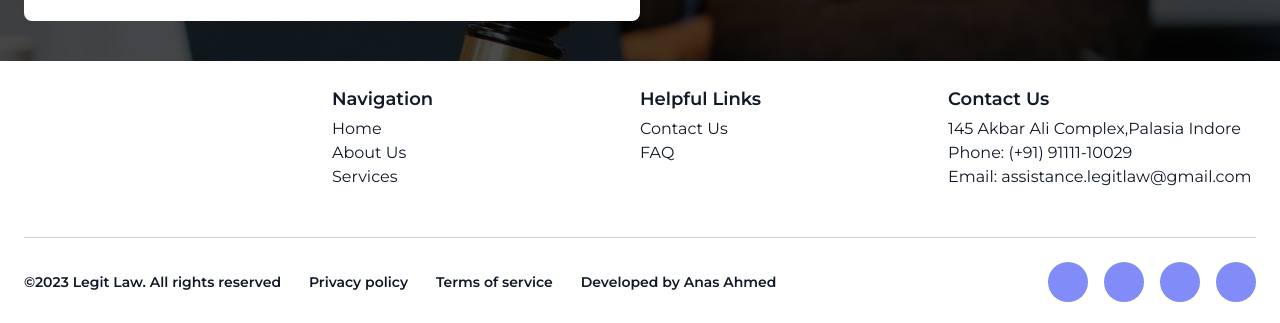
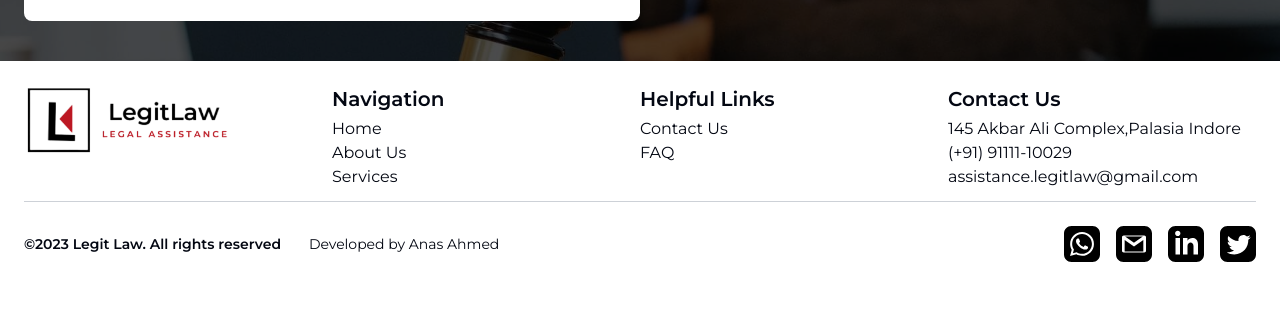
Before and after one commit to Anas-Rehberlik/Legit-Law.co.in, a website built with Vite: page index.html in a window 1280 px wide. Shown: the part 2886-3209 px from the top of the page. After the commit the page ends 3172 px from the top, so only its background shows below. Built offline with nearby package versions, Linux system fonts and the light colour scheme; files whose address does not match are found by name.

Commit message:
Style: Updated footer design

```diff
--- a/footer.html
+++ b/footer.html
@@ -1,44 +1,45 @@
-
 
   <!-- Foootar  Start-->
-  <footer class="py-6 bg-white text-gray-900 font-Montserrat ">
+  <footer class="py-6 bg-white text-gray-950 font-Montserrat ">
 
     <div class="container px-6 mx-auto space-y-6 divide-y divide-gray-400 md:space-y-12 divide-opacity-50 ">
 
       <div class="grid grid-cols-6 lg:grid-cols-12  pb-0 ">
         <div class="pb-6 col-span-full md:pb-0 md:col-span-3  ">
-          <a rel="noopener noreferrer" href="#" class="flex justify-center space-x-3 md:justify-start">
-            <div class="flex items-center justify-center w-52 h-auto">
-              <img src="images/logo2new.png" alt="">
+          <a rel="noopener noreferrer" href="/index.html#Home" class="flex justify-center space-x-3 md:justify-start">
+            <div class="flex items-center justify-center w-52 h-auto bg-white">
+              <img src="/assets/images/logo.png" alt="">
             </div>
           </a>
         </div>
 
 
         <div class="col-span-6 text-center md:text-left md:col-span-3 ">
-          <p class="pb-1 text-lg font-bold">Navigation</p>
+          <p class="pb-1 text-lg md:text-xl font-bold">Navigation</p>
           <ul>
             <li>
-              <a rel="noopener noreferrer" href="/index.html" class="hover:text-indigo-400">Home</a>
+              <a rel="noopener noreferrer" href="/index.html" class="hover:font-bold hover:text-gray-700  ">Home</a>
             </li>
             <li>
-              <a rel="noopener noreferrer" href="/about.html" class="hover:text-indigo-400">About Us</a>
+              <a rel="noopener noreferrer" href="/about.html" class="hover:text-gray-700  hover:font-bold">About Us</a>
             </li>
             <li>
-              <a rel="noopener noreferrer" href="/index.html#Services" class="hover:text-indigo-400">Services</a>
+              <a rel="noopener noreferrer" href="/index.html#Services"
+                class="hover:text-gray-700 hover:font-bold">Services</a>
             </li>
           </ul>
         </div>
 
 
         <div class="col-span-6 text-center md:text-left md:col-span-3">
-          <p class="pb-1 text-lg font-bold pt-5 md:pt-0">Helpful Links</p>
+          <p class="pb-1 text-lg md:text-xl font-bold pt-5 md:pt-0">Helpful Links</p>
           <ul>
             <li>
-              <a rel="noopener noreferrer" href="/contact.html" class="hover:text-indigo-400">Contact Us</a>
+              <a rel="noopener noreferrer" href="/contact.html" class="hover:font-bold hover:text-gray-700">Contact
+                Us</a>
             </li>
             <li>
-              <a rel="noopener noreferrer" href="/about.html#Faq" class="hover:text-indigo-400">FAQ</a>
+              <a rel="noopener noreferrer" href="/about.html#Faq" class="hover:font-bold hover:text-gray-700">FAQ</a>
             </li>
           </ul>
         </div>
@@ -46,17 +47,26 @@
 
 
         <div class="col-span-6 text-center md:text-left md:col-span-3">
-          <p class="pb-1 text-lg font-bold pt-5 md:pt-0">Contact Us</p>
+
+          <p class="pb-1 text-lg md:text-xl font-bold pt-5 md:pt-0">Contact Us</p>
+
           <ul>
+
             <li>
-              <a rel="noopener noreferrer" href="#" class="hover:text-indigo-400">145 Akbar Ali Complex,Palasia Indore</a>
+              <a rel="noopener noreferrer" class="hover:font-bold hover:text-gray-700">145 Akbar Ali Complex,Palasia
+                Indore</a>
             </li>
+
             <li>
-              <a rel="noopener noreferrer" href="tel:+919111110029" class="hover:text-indigo-400">Phone: (+91) 91111-10029</a>
+              <a rel="noopener noreferrer" href="tel:+919111110029" class="hover:font-bold hover:text-gray-700">(+91)
+                91111-10029</a>
             </li>
+
             <li>
-              <a rel="noopener noreferrer" href="mailto:assistance.legitlaw@gmail.com" class="hover:text-indigo-400">Email: assistance.legitlaw@gmail.com</a>
+              <a rel="noopener noreferrer" href="mailto:assistance.legitlaw@gmail.com"
+                class="hover:font-semibold hover:text-gray-700 ">assistance.legitlaw@gmail.com</a>
             </li>
+
           </ul>
         </div>
 
@@ -64,17 +74,21 @@
       </div>
 
 
-      <div class="grid justify-center pt-6 lg:justify-between font-semibold " >
+      <div class="grid justify-center pt-6 lg:justify-between font-semibold " style="margin-top: 1%;">
 
         <div class="flex flex-col self-center text-sm text-center md:block lg:col-start-1 md:space-x-6">
           <span>©2023 Legit Law. All rights reserved</span>
-          <a rel="noopener noreferrer" href="#">
+
+          <!-- <a rel="noopener noreferrer" href="#">
             <span>Privacy policy</span>
-          </a>
+          </a> -->
+          <!--
           <a rel="noopener noreferrer" href="#">
             <span>Terms of service</span>
-          </a>
-          <a rel="noopener noreferrer" href="https://www.linkedin.com/in/anas-ahmed-4b2761240/" target="_blank" class="text-center">
+          </a> -->
+
+          <a rel="noopener noreferrer" href="https://www.linkedin.com/in/anas-ahmed-4b2761240/" target="_blank"
+            class="text-center font-medium hover:text-gray-700 hover:font-bold">
             <span>Developed by Anas Ahmed</span>
           </a>
         </div>
@@ -83,23 +97,31 @@
 
         <div class="flex justify-center pt-4 space-x-4 lg:pt-0 lg:col-end-13">
 
-          <a rel="noopener noreferrer" href="https://wa.me/9111110029" title="WhatsApp" class="flex items-center justify-center w-10 h-10 rounded-full bg-indigo-400 text-gray-900" target="_blank">
-            <img src="images/whatsapp-2.svg" alt="">
+          <a rel="noopener noreferrer" href="https://wa.me/9111110029" title="WhatsApp" class="flex items-center justify-center
+           " target="_blank">
+            <img src="/assets/images/whatsapp-icon.svg" class="w-8 md:w-9  h-auto" alt="">
           </a>
 
 
-          <a rel="noopener noreferrer" href="mailto:assistance.legitlaw@gmail.com" title="Email" class="flex items-center justify-center w-10 h-10 rounded-full bg-indigo-400 text-gray-900">
+          <a rel="noopener noreferrer" href="mailto:assistance.legitlaw@gmail.com" title="Email"
+            class="flex items-center justify-center ">
+            <img src="/assets/images/gmail-icon.svg" class="w-8 md:w-9 h-auto" alt="">
+          </a>
+          <!--
+          <a rel="noopener noreferrer" href="mailto:assistance.legitlaw@gmail.com" title="Email" class="flex items-center justify-center w-10 h-10 rounded-full bg-gray-950 text-gray-900">
             <img src="/images/gmail.svg" alt="">
+          </a> -->
+
+
+          <a rel="noopener noreferrer" href="https://www.linkedin.com/company/legitlaw-co-in/about/" title="linkedin-2"
+            class="flex items-center justify-center " target="_blank">
+            <img src="/assets/images/linkedin-icon.svg" class="w-8 md:w-9  h-auto" alt="">
           </a>
 
 
-          <a rel="noopener noreferrer" href="https://www.linkedin.com/company/legitlaw-co-in/about/" title="linkedin-2" class="flex items-center justify-center w-10 h-10 rounded-full bg-indigo-400 text-gray-900" target="_blank">
-            <img src="images/linkedin-2.svg" alt="">
-          </a>
-
-
-          <a rel="noopener noreferrer" href="https://twitter.com/LegitLaw1407" title="twitter-2" class="flex items-center justify-center w-10 h-10 rounded-full bg-indigo-400 text-gray-900" target="_blank">
-            <img src="/images/twitter-2.svg" alt="">
+          <a rel="noopener noreferrer" href="https://twitter.com/LegitLaw1407" title="twitter-2"
+            class="flex items-center justify-center " target="_blank">
+            <img src="/assets/images/twitter-icon.svg" class="w-8 md:w-9  h-auto" alt="">
           </a>
 
         </div>
@@ -108,4 +130,4 @@
 
     </div>
   </footer>
-    <!-- Foootar  End-->
+  <!-- Foootar  End-->
```
